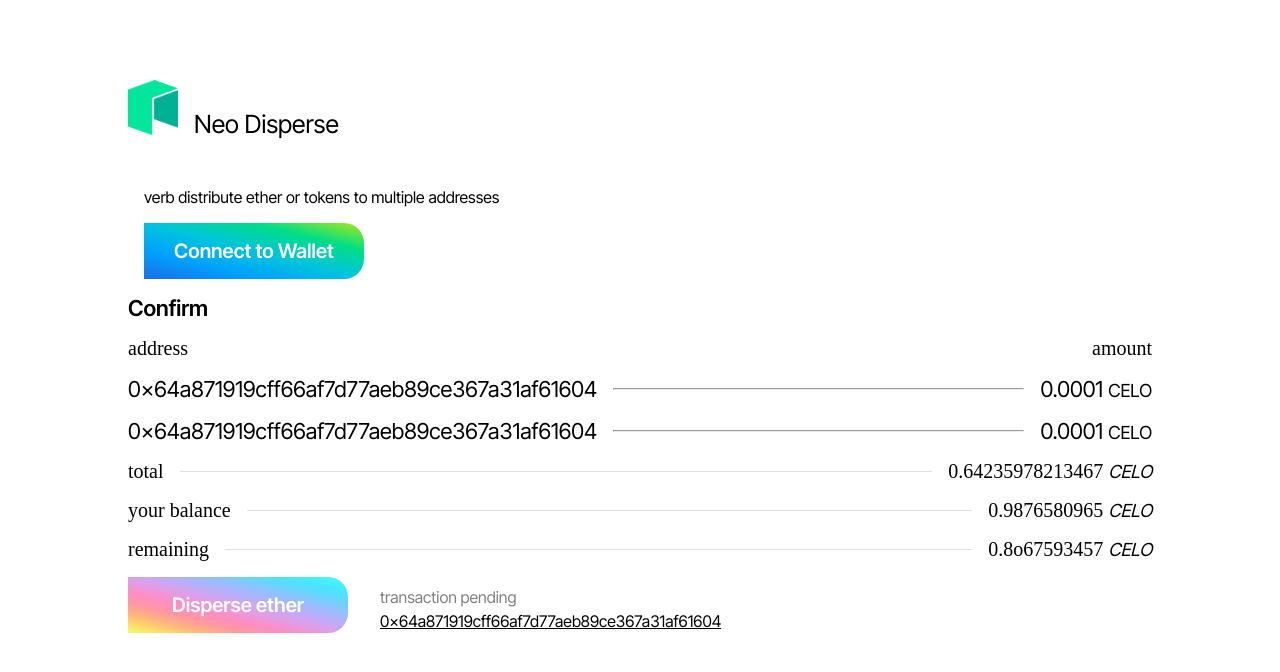
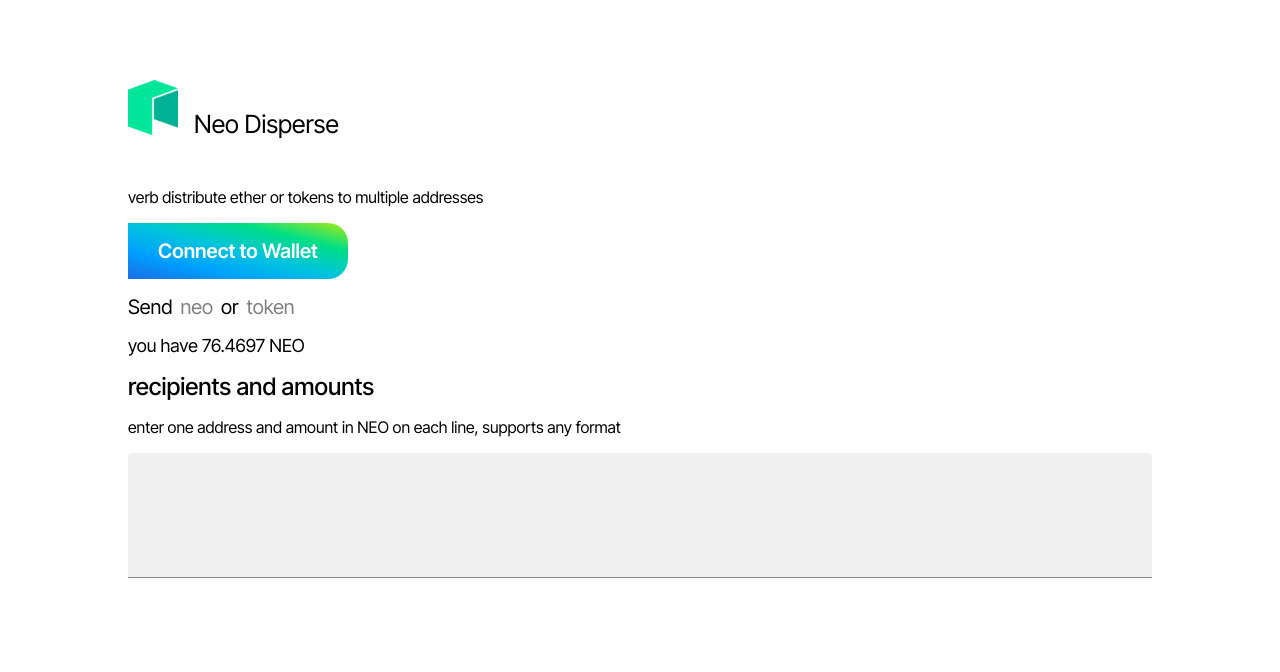
Before and after one commit to oBLAZERo2001/Web3InitApp, a React (Create React App) app: page / in a window 1280 px wide. Shown: the top 672 px of the page. Built offline with nearby package versions, Linux system fonts and the light colour scheme; a web font is replaced by a local one.

Commit message:
neo intro

```diff
--- a/src/components/HomeComponents.jsx/MainBox.jsx
+++ b/src/components/HomeComponents.jsx/MainBox.jsx
@@ -112,8 +112,9 @@
           ))}
         <Trasfer
           onClick={() => {}}
-          // complted| pendeing
-          status="pendeing"
+          // success| pendeing
+          //   status="pendeing"
+          status="success"
           id={"0x64a871919cff66af7d77aeb89ce367a31af61604"}
         />
       </Box>
--- /dev/null
+++ b/src/components/HomeComponents.jsx/Recipients.jsx
@@ -0,0 +1,27 @@
+import { TextField } from "@mui/material";
+import { Box } from "@mui/system";
+import React from "react";
+
+export default function Recipients() {
+  return (
+    <Box sx={{}}>
+      <Box sx={{ mt: 2, fontSize: "24px", fontWeight: "500" }}>
+        recipients and amounts
+      </Box>
+      <Box sx={{ mt: 2 }}>
+        enter one address and amount in NEO on each line, supports any format
+      </Box>
+      <TextField
+        sx={{ mt: 2 }}
+        multiline
+        minRows={4}
+        variant="filled"
+        //   value={name}
+        onChange={(e) => {
+          console.log({ A: e.target.value });
+        }}
+        fullWidth
+      />
+    </Box>
+  );
+}
--- /dev/null
+++ b/src/components/HomeComponents.jsx/Selector.jsx
@@ -0,0 +1,55 @@
+import { Box } from "@mui/system";
+import React from "react";
+
+export default function Selector({ selected, setSelected, holding }) {
+  return (
+    <Box sx={{ fontSize: "20px" }}>
+      <Box
+        sx={{
+          display: "flex",
+        }}
+      >
+        Send
+        <Box
+          // component="u"
+          sx={{
+            color: "grey",
+            mx: 1,
+            "&:hover": {
+              color: "black",
+            },
+          }}
+          onClick={() => {
+            setSelected("neo");
+          }}
+        >
+          neo
+        </Box>
+        or
+        <Box
+          // component="u"
+          sx={{
+            color: "grey",
+            mx: 1,
+            "&:hover": {
+              color: "black",
+            },
+          }}
+          onClick={() => {
+            setSelected("token");
+          }}
+        >
+          token
+        </Box>
+      </Box>
+      <Box
+        sx={{
+          mt: 2,
+          fontSize: "18px",
+        }}
+      >
+        you have {holding} NEO
+      </Box>
+    </Box>
+  );
+}
--- a/src/components/HomeComponents.jsx/SubText.jsx
+++ b/src/components/HomeComponents.jsx/SubText.jsx
@@ -13,6 +13,7 @@
       sx={{
         mt: 4,
         p: 2,
+        pl: 0,
       }}
     >
       verb distribute ether or tokens to multiple addresses
--- a/src/components/HomeComponents.jsx/Trasfer.jsx
+++ b/src/components/HomeComponents.jsx/Trasfer.jsx
@@ -7,7 +7,9 @@
       <Box sx={{ display: "flex", alignItems: "center" }}>
         <Disperse onClick={onClick} />
         <Box sx={{ ml: 4, mt: 3 }}>
-          <Box sx={{ color: "gray" }}>transaction pending</Box>
+          <Box sx={{ color: status === "success" ? "#15d100" : "gray" }}>
+            transaction {status}
+          </Box>
           <Box sx={{ mt: 0.5 }}>
             <u>{id}</u>
           </Box>
--- a/src/screens/Home.jsx
+++ b/src/screens/Home.jsx
@@ -5,8 +5,21 @@
 import Header from "../components/HomeComponents.jsx/Header";
 import SubText from "../components/HomeComponents.jsx/SubText";
 import MainBox from "../components/HomeComponents.jsx/MainBox";
+import Selector from "../components/HomeComponents.jsx/Selector";
+import { useState } from "react";
+import { useEffect } from "react";
+import Recipients from "../components/HomeComponents.jsx/Recipients";
 
 export const Home = () => {
+  const [selected, setSelected] = useState("neo");
+  // neo| token
+  console.log(selected);
+  // useEffect(() => {
+  //   setSelected("1");
+  // }, []);
+
+  const holding = "76.4697";
+
   return (
     <Box
       className="App"
@@ -28,7 +41,13 @@
       >
         <Header />
         <SubText />
-        <MainBox />
+        <Selector
+          selected={selected}
+          setSelected={setSelected}
+          holding={holding}
+        />
+        {/* <MainBox /> */}
+        {selected === "neo" && <Recipients />}
       </Box>
     </Box>
   );
```
Also changed, not shown: src/components/HomeComponents.jsx/Header.jsx (+0 -8 lines).
